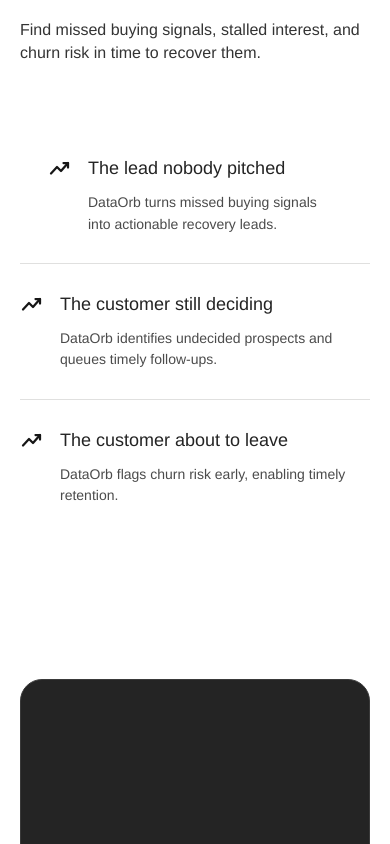
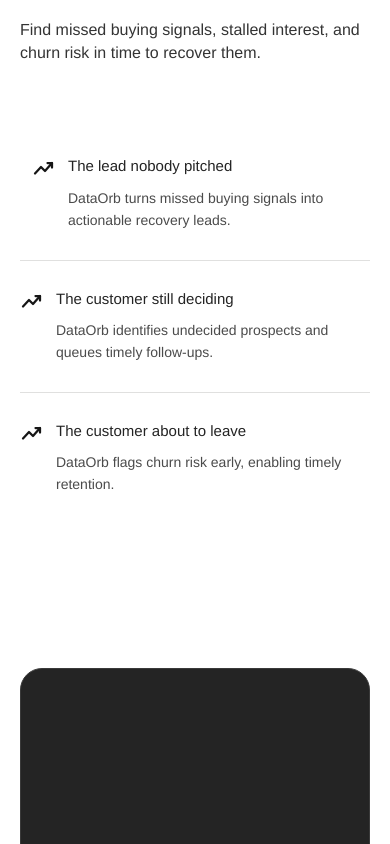
Before and after one commit to Umesh0014/DO-website, a Next.js app: page /revenue-intelligence in a window 390 px wide. Shown: the part 1280-2124 px from the top of the page. Built offline with nearby package versions, Linux system fonts and the light colour scheme; a web font is replaced by a local one.

Commit message:
Keep product feature titles on one line

```diff
--- a/app/globals.css
+++ b/app/globals.css
@@ -1409,10 +1409,12 @@ a {
 
 .revenue-section {
   min-height: auto;
+  padding-inline: clamp(16px, 2vw, 32px);
   padding-block: clamp(96px, 8vw, 128px);
 }
 
 .revenue-section .standard-inner {
+  width: min(1440px, 100%);
   gap: clamp(64px, 6vw, 88px);
 }
 
@@ -1459,7 +1461,8 @@ a {
 }
 
 .revenue-features .standard-feature {
-  padding-inline: clamp(28px, 3vw, 48px);
+  gap: 12px;
+  padding-inline: clamp(12px, 1.5vw, 24px);
 }
 
 .revenue-features .standard-feature + .standard-feature {
@@ -1469,6 +1472,11 @@ a {
 .revenue-features .standard-feature p {
   color: #4b4b4b;
   line-height: 1.55;
+}
+
+.revenue-features .standard-feature h3 {
+  font-size: clamp(15px, 1.25vw, 18px);
+  white-space: nowrap;
 }
 
 .faq-section {
@@ -1968,6 +1976,10 @@ a {
     display: none;
   }
 
+  .revenue-features .standard-feature h3 {
+    white-space: normal;
+  }
+
   .faq-section {
     --faq-inset-y: 80px;
   }
@@ -2243,6 +2255,10 @@ a {
 
   .revenue-features .standard-feature {
     min-height: 0;
+  }
+
+  .revenue-features .standard-feature h3 {
+    white-space: normal;
   }
 
   .faq-section {
```
